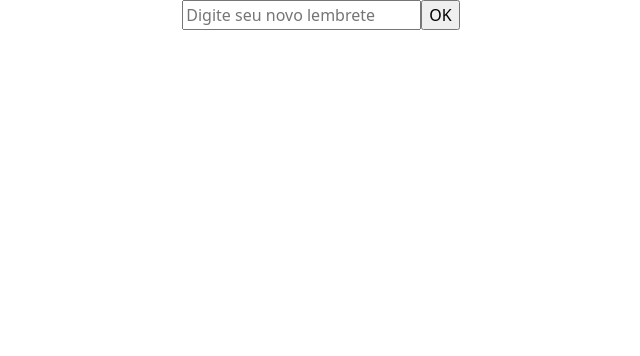
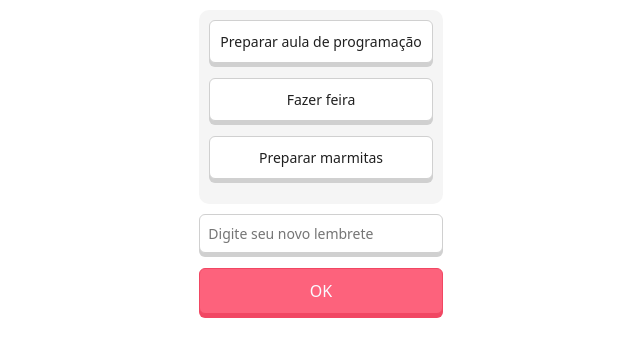
Before and after one commit to YouAnShan/fatecipi---pdmt---projeto---p1---lembretes, a React app in the folder projeto-p1/projeto-lembretes/: page / in a window 1280 px wide. Shown: the whole page, without its empty margins (319-959 px from the left). Built offline with nearby package versions, Linux system fonts and the light colour scheme.

Commit message:
feat(p1-pdmt): exibe lista ficticia

```diff
--- a/projeto-p1/projeto-lembretes/public/index.html
+++ b/projeto-p1/projeto-lembretes/public/index.html
@@ -25,6 +25,9 @@
       Learn how to configure a non-root public URL by running `npm run build`.
     -->
     <title>React App</title>
+    <link rel="preconnect" href="https://fonts.googleapis.com">
+    <link rel="preconnect" href="https://fonts.gstatic.com" crossorigin>
+    <link href="https://fonts.googleapis.com/css2?family=Inter:ital,opsz,wght@0,14..32,100..900;1,14..32,100..900&display=swap" rel="stylesheet">
   </head>
   <body>
     <noscript>You need to enable JavaScript to run this app.</noscript>
--- a/projeto-p1/projeto-lembretes/src/componentes/App.js
+++ b/projeto-p1/projeto-lembretes/src/componentes/App.js
@@ -1,11 +1,13 @@
 import React from 'react'
 import LembreteEntrada from './LembreteEntrada'
+import LembreteLista from './LembreteLista'
 
 function App() {
   return (
     <div className="container d-flex justify-content-center">
       <div className="row">
         <div className="col text-center">
+          <LembreteLista />
           <LembreteEntrada/>
         </div>
       </div>
--- /dev/null
+++ b/projeto-p1/projeto-lembretes/src/componentes/LembreteEntrada.css
@@ -0,0 +1,25 @@
+.input{
+  display: block;
+  background-color: #FFFFFF;
+  border: solid 1px #D0D0D0;
+  box-shadow: #D0D0D0 0 4px 0;
+  font-size: 14px;
+  padding: 8px;
+  border-radius: 6px;
+  color: #202020;
+  margin-bottom: 15px;
+  outline: none;
+  width: 100%;
+}
+
+.button {
+  background-color: #fd627c;
+  border: solid 1px #f14763;
+  box-shadow: #f14763 0 4px 0;
+  padding: 10px;
+  border-radius: 6px;
+  color: #FAFAFF;
+  cursor: pointer;
+  transition: 0.1s;
+  width: 100%;
+  }
--- a/projeto-p1/projeto-lembretes/src/componentes/LembreteEntrada.js
+++ b/projeto-p1/projeto-lembretes/src/componentes/LembreteEntrada.js
@@ -1,4 +1,5 @@
 import React, { useState } from 'react'
+import "./LembreteEntrada.css"
 
 const LembreteEntrada = () => {
 
@@ -24,8 +25,8 @@ const LembreteEntrada = () => {
   return (
     <div>
       <form onSubmit={handleSubmit}>
-        <input type="text" name="lembrete" placeholder="Digite seu novo lembrete" value={lembrete} onChange={handleLembrete} />
-        <input type="submit" value="OK" />
+        <input className='input' type="text" name="lembrete" placeholder="Digite seu novo lembrete" value={lembrete} onChange={handleLembrete} />
+        <input className='button' type="submit" value="OK" />
       </form>
     </div>
   )
--- /dev/null
+++ b/projeto-p1/projeto-lembretes/src/componentes/LembreteLista.css
@@ -0,0 +1,22 @@
+.background {
+  background-color: rgb(245, 245, 245);
+  border-radius: 10px;
+  padding: 10px;
+  margin-top: 10px;
+  margin-bottom: 10px;
+}
+
+.lembrete {
+  background-color: #FFFFFF;
+  border: solid 1px #D0D0D0;
+  box-shadow: #D0D0D0 0 4px 0;
+  font-size: 14px;
+  padding: 10px;
+  border-radius: 6px;
+  color: #202020;
+  margin-bottom: 15px;
+}
+
+.text {
+  margin: 0;
+}
--- /dev/null
+++ b/projeto-p1/projeto-lembretes/src/componentes/LembreteLista.js
@@ -0,0 +1,24 @@
+import React from 'react'
+import "./LembreteLista.css"
+
+
+const LembreteLista = () => {
+
+  const lembretes = [
+    'Preparar aula de programação',
+    'Fazer feira',
+    'Preparar marmitas'
+  ];
+
+  return (
+  <div className="background">
+     {lembretes.map((lembrete, index) => (
+      <div className="lembrete" key={index}>
+        <p className='text' >{lembrete}</p>
+      </div>
+     ))}
+  </div>
+  )
+}
+
+export default LembreteLista
--- /dev/null
+++ b/projeto-p1/projeto-lembretes/src/index.css
@@ -0,0 +1,3 @@
+body {
+  font-family: "Inter", system-ui;
+}
```
Also changed, not shown: teste.html (deleted, +0 -11 lines).
